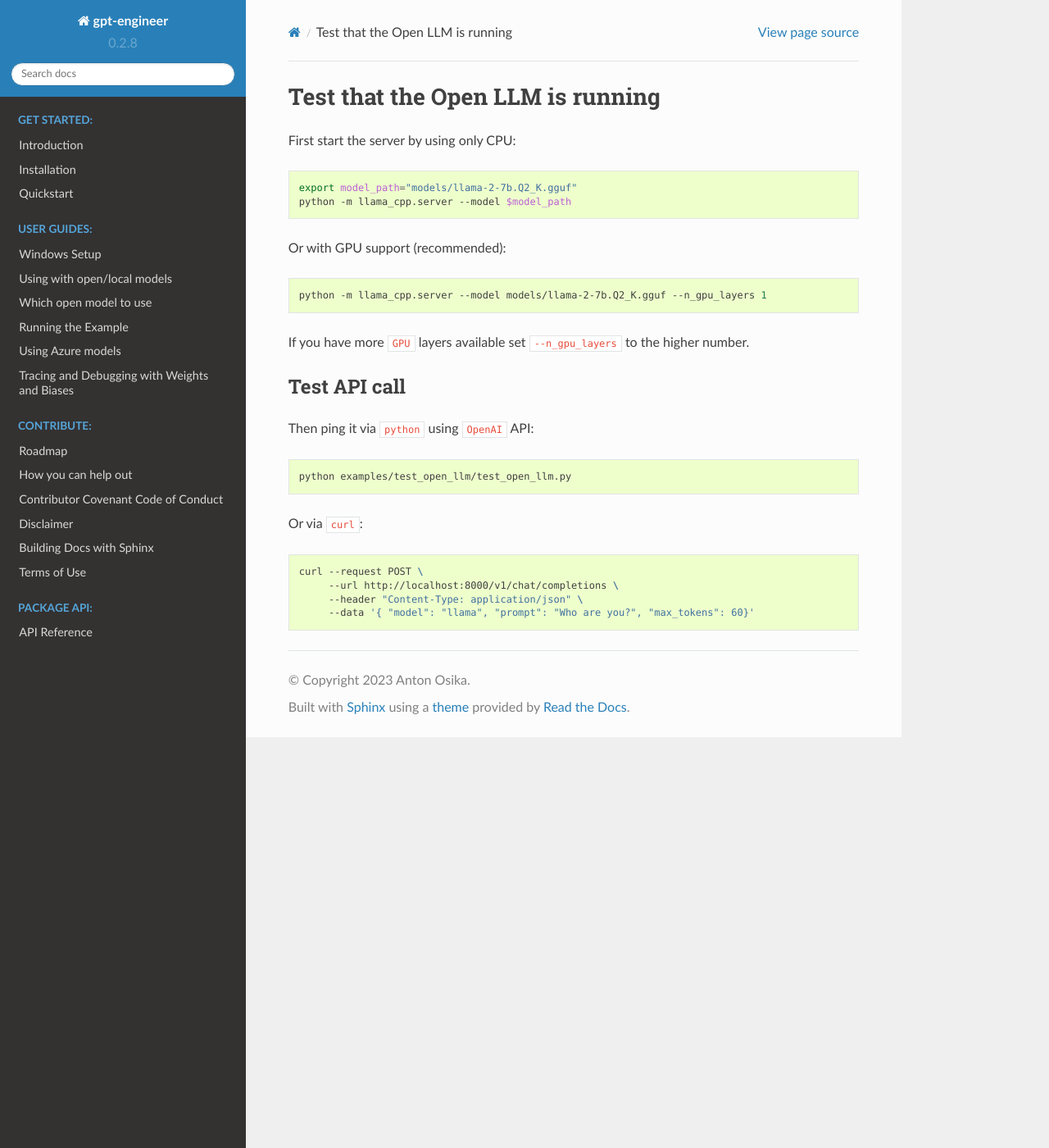
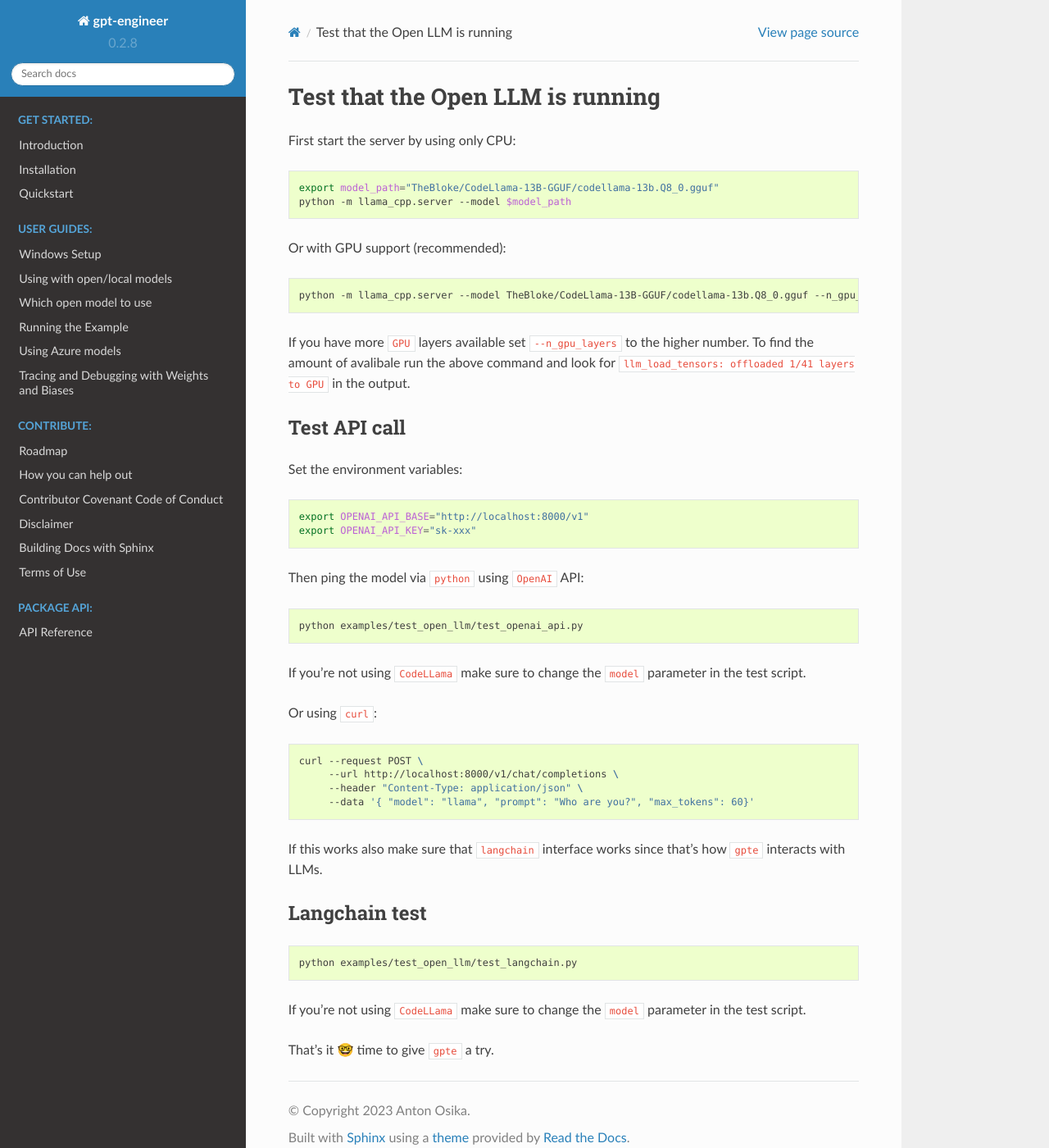
Before and after one commit to gpt-engineer-org/gpt-engineer, a Sphinx documentation site: the page built from docs/examples/test_open_llm/README.md, in a window 1280 px wide and 1400 px high. Shown: the whole window at 82% size. Built offline with Sphinx 7.4.7 and the Read the Docs theme 2.0.0, drawn with Linux system fonts in a browser that asks for light colours.

Commit message:
Fixing unclear parts in the test docs

`````diff
--- a/docs/examples/test_open_llm/README.md
+++ b/docs/examples/test_open_llm/README.md
@@ -3,27 +3,36 @@
 First start the server by using only CPU:
 
 ```bash
-export model_path="models/llama-2-7b.Q2_K.gguf"
+export model_path="TheBloke/CodeLlama-13B-GGUF/codellama-13b.Q8_0.gguf"
 python -m llama_cpp.server --model $model_path
 ```
 
 Or with GPU support (recommended):
 
 ```bash
-python -m llama_cpp.server --model models/llama-2-7b.Q2_K.gguf --n_gpu_layers 1
+python -m llama_cpp.server --model TheBloke/CodeLlama-13B-GGUF/codellama-13b.Q8_0.gguf --n_gpu_layers 1
 ```
 
-If you have more `GPU` layers available set `--n_gpu_layers` to the higher number.
+If you have more `GPU` layers available set `--n_gpu_layers` to the higher number. To find the amount of avalibale  run the above command and look for `llm_load_tensors: offloaded 1/41 layers to GPU` in the output.
 
 ## Test API call
 
-Then ping it via `python` using `OpenAI` API:
+Set the environment variables:
 
 ```bash
-python examples/test_open_llm/test_open_llm.py
+export OPENAI_API_BASE="http://localhost:8000/v1"
+export OPENAI_API_KEY="sk-xxx"
+````
+
+Then ping the model via `python` using `OpenAI` API:
+
+```bash
+python examples/test_open_llm/test_openai_api.py
 ```
 
-Or via `curl`:
+If you're not using `CodeLLama` make sure to change the `model` parameter in the test script.
+
+Or using `curl`:
 
 ```bash
 curl --request POST \
@@ -31,3 +40,15 @@ curl --request POST \
      --header "Content-Type: application/json" \
      --data '{ "model": "llama", "prompt": "Who are you?", "max_tokens": 60}'
 ```
+
+If this works also make sure that `langchain` interface works since that's how `gpte` interacts with LLMs.
+
+## Langchain test
+
+```bash
+python examples/test_open_llm/test_langchain.py
+```
+
+If you're not using `CodeLLama` make sure to change the `model` parameter in the test script.
+
+That's it 🤓 time to give `gpte` a try.
`````
